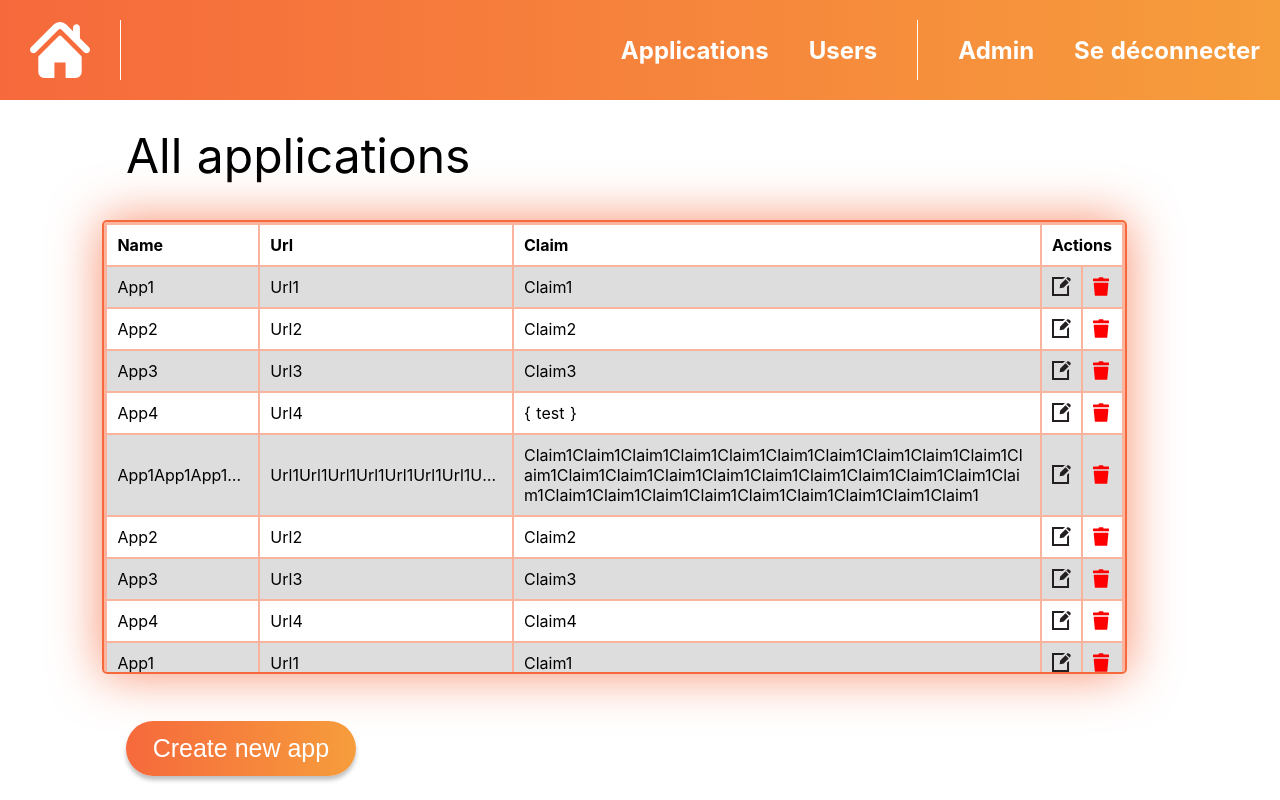
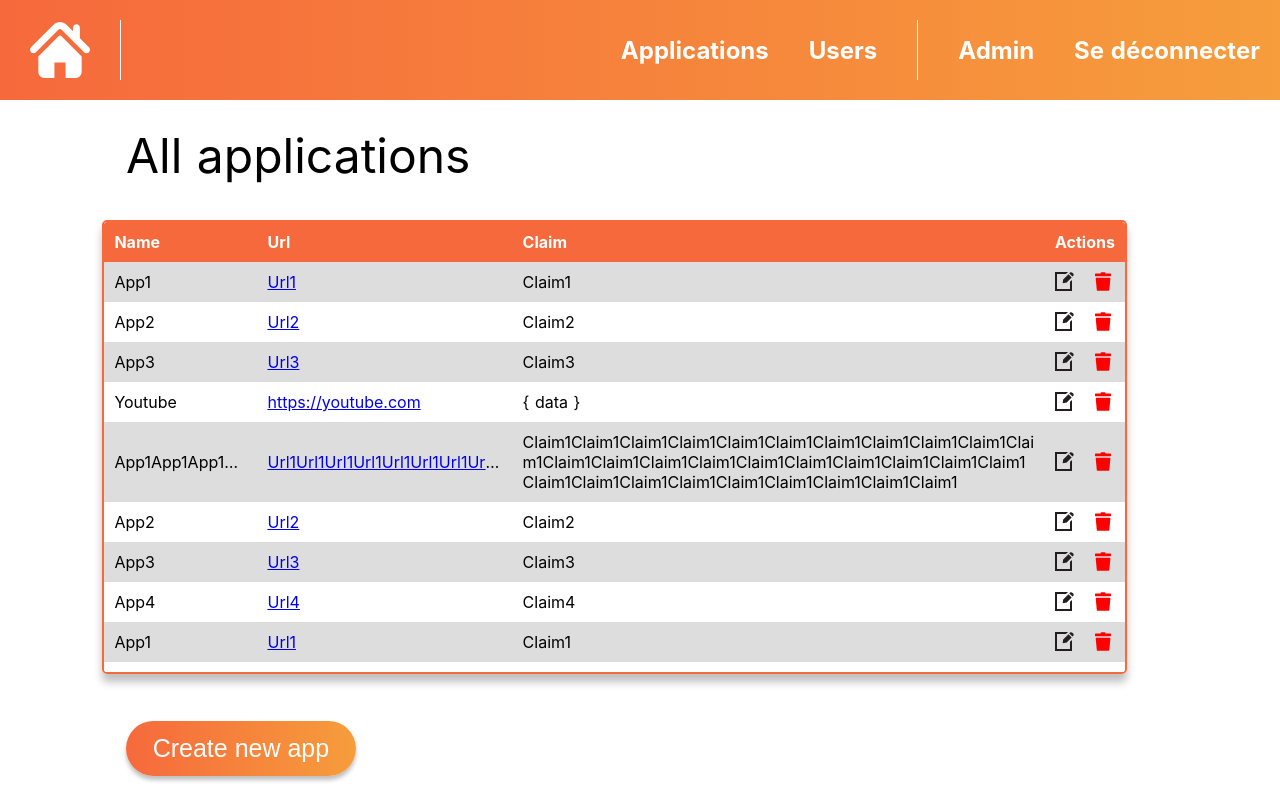
Before and after one commit to chantonin89240/SecurityServer-front, an Angular app: page /applications in a window 1280 px wide. Built offline with nearby package versions, Linux system fonts and the light colour scheme.

Commit message:
ApplicationPage finish

```diff
--- a/src/app/application-tab/application-tab.component.html
+++ b/src/app/application-tab/application-tab.component.html
@@ -7,7 +7,7 @@
         </tr>
         <tr *ngFor="let application of applications">
             <td>{{application.name}}</td>
-            <td>{{application.url}}</td>
+            <td><a href={{application.url}}>{{application.url}}</a></td>
             <td>{{application.claim}}</td>
             <td><div class="edit"></div></td>
             <td><div class="delete"></div></td>
--- a/src/app/application-tab/application-tab.component.scss
+++ b/src/app/application-tab/application-tab.component.scss
@@ -1,12 +1,13 @@
 table {
-    border-collapse: separate;
+    border-collapse: collapse;
     width: 100%;
 
     :nth-child(n+0) {
         th {
             position: sticky;
             top: 0;
-            background-color: white;
+            background-color: #F6693C;
+            color: white;
         }
     }
 }
--- a/src/app/application/application.component.scss
+++ b/src/app/application/application.component.scss
@@ -11,15 +11,13 @@
 
     &_tab {
         overflow: auto;
+        scrollbar-width: 1px;
         max-height: 500px;
         margin-right: 13%;
         border: 2px solid #F6693C;
-        padding: 1px;
         border-radius: 5px;
-        box-shadow: 0px 0px 50px 0px rgba(246,105,60,0.75);
-        -webkit-box-shadow: 0px 0px 50px 0px rgba(246,105,60,0.75);
-        -moz-box-shadow: 0px 0px 50px 0px rgba(246,105,60,0.75);
-        background-color: rgb(#F6693C, 0.5);
+        box-shadow: 0px 8px 8px rgba(0, 0, 0, 0.25);
+
     }
 
     &_button {
--- a/src/app/application/application.component.ts
+++ b/src/app/application/application.component.ts
@@ -15,7 +15,7 @@ export class ApplicationComponent implements OnInit {
       {name: "App1", url: "Url1", claim: "Claim1"},
       {name: "App2", url: "Url2", claim: "Claim2"},
       {name: "App3", url: "Url3", claim: "Claim3"},
-      {name: "App4", url: "Url4", claim: "{ \r\ntest \r\n}"},
+      {name: "Youtube", url: "https://youtube.com", claim: "{ data }"},
       {name: "App1App1App1App1App1App1App1App1App1", url: "Url1Url1Url1Url1Url1Url1Url1Url1Url1Url1Url1Url1Url1Url1Url1Url1Url1Url1", claim: "Claim1Claim1Claim1Claim1Claim1Claim1Claim1Claim1Claim1Claim1Claim1Claim1Claim1Claim1Claim1Claim1Claim1Claim1Claim1Claim1Claim1Claim1Claim1Claim1Claim1Claim1Claim1Claim1Claim1Claim1"},
       {name: "App2", url: "Url2", claim: "Claim2"},
       {name: "App3", url: "Url3", claim: "Claim3"},
--- a/src/app/login/login.component.scss
+++ b/src/app/login/login.component.scss
@@ -58,9 +58,9 @@
 }
 
 app-input {
-    padding-bottom: 5%;
+    padding-bottom: 8%;
 }
 
 app-button {
-   margin-top: 15%;
+   margin-top: 20%;
 }
```
